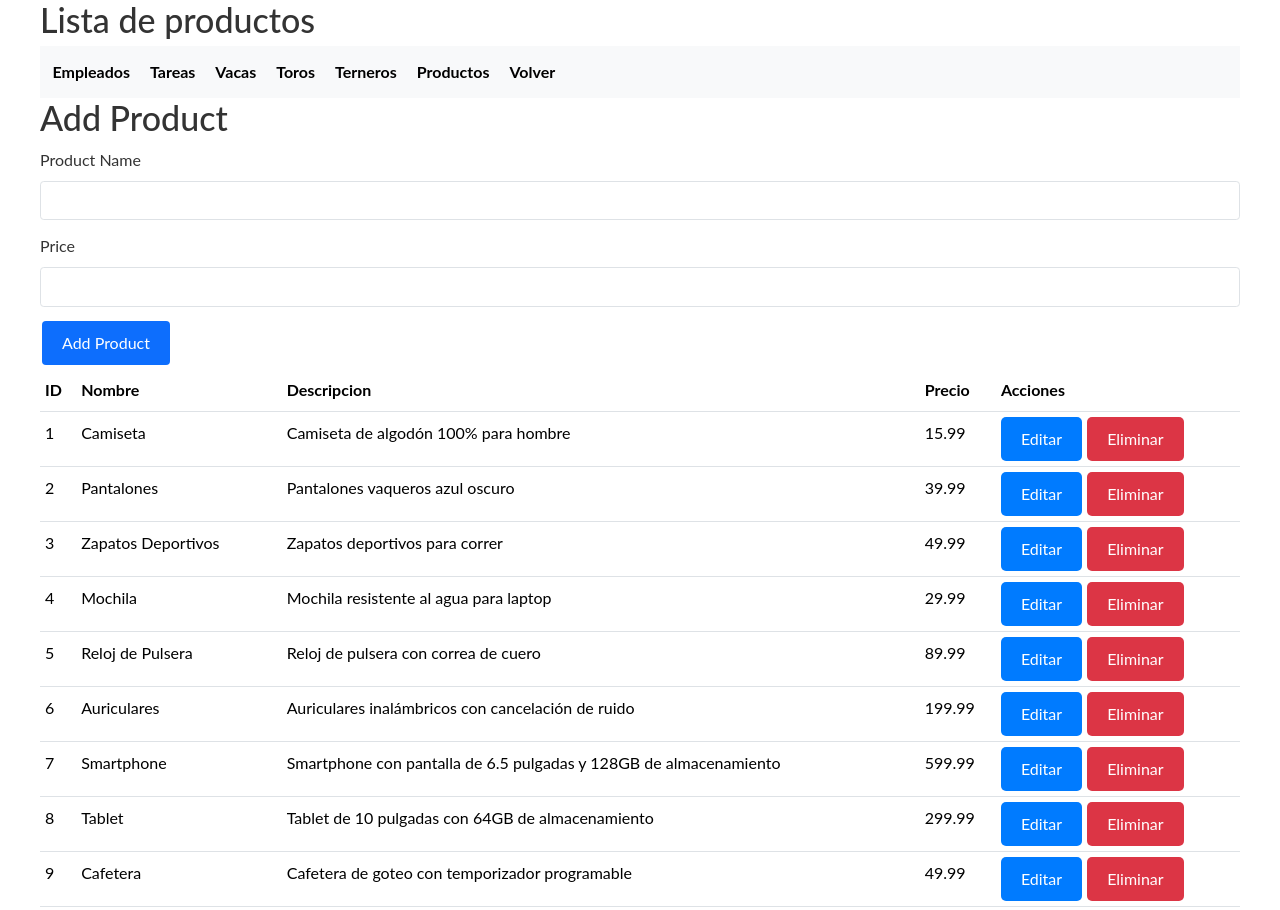
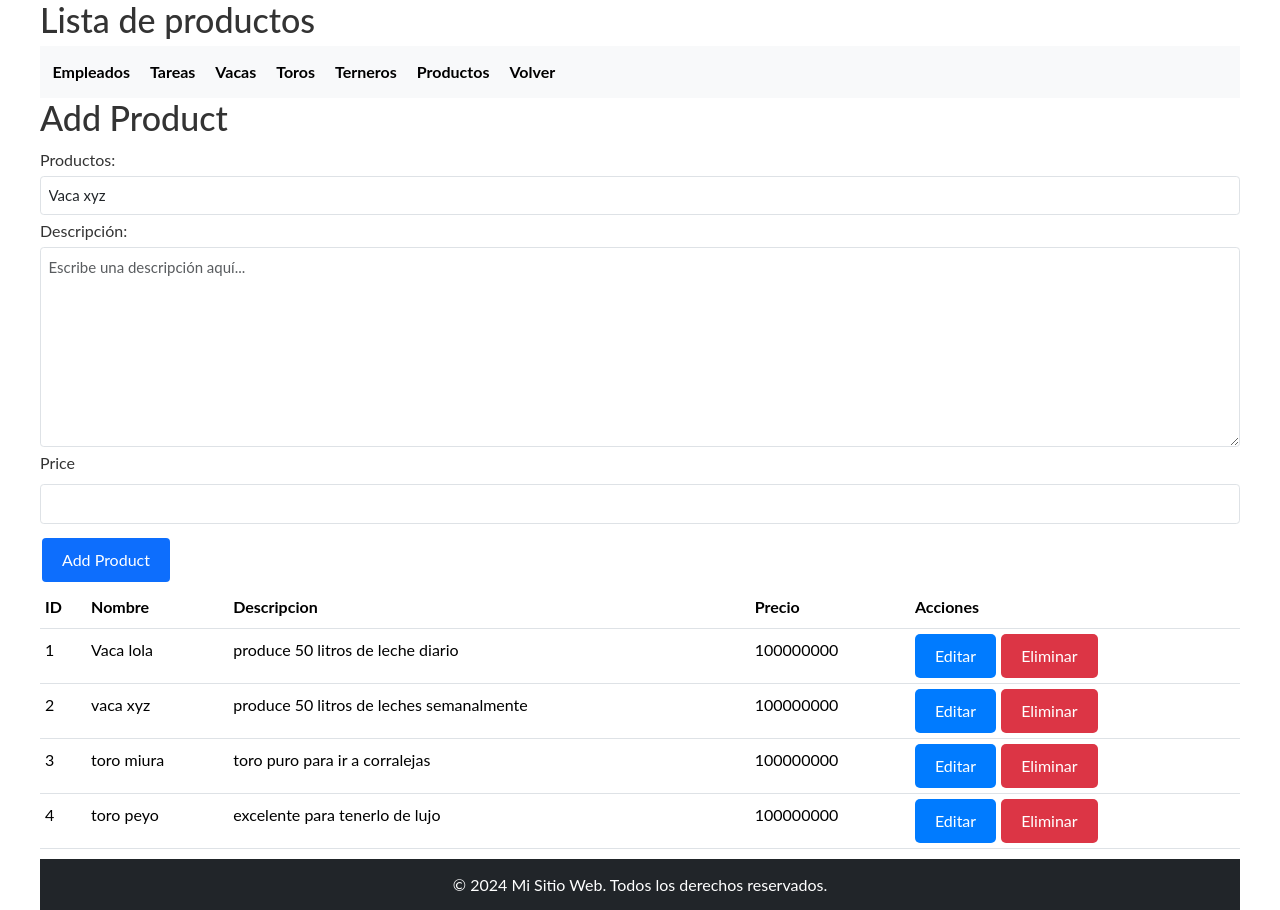
Before and after one commit to stevengodev/FarmeApp, a React (Create React App) app: page /products-list in a window 1280 px wide. Shown: the top 910 px of the page. Built offline with nearby package versions, Linux system fonts and the light colour scheme.

Commit message:
Agregando la pagina de toros y otras mejoras

```diff
--- a/src/components/AuthForm/LoginForm.jsx
+++ b/src/components/AuthForm/LoginForm.jsx
@@ -5,6 +5,7 @@ import AlertMessages from '../AlertMessages/AlertMessages.jsx';
 import { useNavigate } from 'react-router-dom';
 import 'bootstrap/dist/css/bootstrap.min.css';
 import '../../assets/styles/login.css';
+import axios from 'axios';
 
 const LoginForm = () => {
   const [email, setEmail] = useState('');
--- a/src/components/AuthForm/RegistrationForm.jsx
+++ b/src/components/AuthForm/RegistrationForm.jsx
@@ -5,6 +5,7 @@ import { auth } from "../../services/firebase.js";
 import AlertMessages from '../AlertMessages/AlertMessages.jsx';
 import { useNavigate } from 'react-router-dom';
 import 'bootstrap/dist/css/bootstrap.min.css';
+import axios from 'axios';
 
 
 const RegistrationForm = () => {
@@ -24,7 +25,9 @@ const RegistrationForm = () => {
       console.log(userCredential)
       alert("Usuario creado correctamente")
 
-      //Redirigir
+      const userId = userCredential.user.uid;
+
+      navigate(`/business-registration/${userId}`);
 
       // Redirigir a la página deseada después del registro exitoso
     } catch (error) {
--- a/src/components/BullComponet/FormBulls.jsx
+++ b/src/components/BullComponet/FormBulls.jsx
@@ -46,7 +46,7 @@ const FormBulls = () => {
 
   return (
     <div>
-      <h1>Registro de Vacas</h1>
+      <h1>Registro de Toros</h1>
       <Form>
         <Form.Group controlId="formName">
           <Form.Label>Nombre</Form.Label>
@@ -89,16 +89,16 @@ const FormBulls = () => {
           />
         </Form.Group>
         <Form.Group controlId="formIsDeted">
-          <Form.Label>¿Eliminada?</Form.Label>
+          <Form.Label>Imagen</Form.Label>
           <Form.Control
-            type="text"
+            type="file"
             name="IsDeted"
             value={newCow.IsDeted}
             onChange={handleChange}
           />
         </Form.Group>
-        <Button variant="primary" onClick={handleAddCow}>
-          Agregar Vaca
+        <Button variant="primary" type='submit'  onClick={handleAddCow}>
+          Agregar toro
         </Button>
       </Form>
       <Table striped bordered hover>
@@ -108,7 +108,7 @@ const FormBulls = () => {
             <th>Raza</th>
             <th>Fecha de Nacimiento</th>
             <th>ID de Granja</th>
-            <th>¿Eliminada?</th>
+            <th>Imagen</th>
             <th>Acciones</th>
           </tr>
         </thead>
@@ -121,10 +121,17 @@ const FormBulls = () => {
               <td>{cow.Farm_Id}</td>
               <td>{cow.IsDeted}</td>
               <td>
+                <Button variant="primary">
+                  Editar
+                </Button>
+              </td>
+
+              <td>
                 <Button variant="danger" onClick={() => handleDeleteCow(index)}>
                   Eliminar
                 </Button>
               </td>
+
             </tr>
           ))}
         </tbody>
--- a/src/components/CowComponent/FormCows.jsx
+++ b/src/components/CowComponent/FormCows.jsx
@@ -111,7 +111,7 @@ const FormCows = () => {
             onChange={handleChange}
           />
         </Form.Group>
-        <Button variant="primary" onClick={handleAddCow}>
+        <Button variant="primary"  type='submit' onClick={handleAddCow}>
           Agregar Vaca
         </Button>
       </Form>
--- a/src/components/Farms/FarmsList.jsx
+++ b/src/components/Farms/FarmsList.jsx
@@ -1,6 +1,7 @@
 import React, { useState, useEffect } from 'react';
 import { Container, Row, Col, Card, Spinner } from 'react-bootstrap';
 import vaca1 from '../../assets/img/vaca1.jpg';
+import BusinessBar  from '../../components/BuisnessBar/Buisnessbar';
 
 const FarmsList = () => {
   const [farms, setFarms] = useState([]);
@@ -45,6 +46,12 @@ const FarmsList = () => {
   }
 
   return (
+
+    <>
+
+<BusinessBar/>
+
+
     <Container className="mt-4">
       <Row>
         {farms.map((farm) => (
@@ -66,6 +73,7 @@ const FarmsList = () => {
         ))}
       </Row>
     </Container>
+    </>
   );
 };
 
--- a/src/components/Home/BusinessCardAtHome.jsx
+++ b/src/components/Home/BusinessCardAtHome.jsx
@@ -4,6 +4,7 @@ import vaca1 from '../../assets/img/vaca1.jpg';
 import vaca2 from '../../assets/img/vaca2.jpg';
 import vaca3 from '../../assets/img/vaca3.jpg';
 import "../../assets/styles/home.css"
+import { Link } from 'react-router-dom';
 
 const BusinessCardAtHome = () => {
 
@@ -56,9 +57,13 @@ const BusinessCardAtHome = () => {
                         </div>
                     </div>
                 </div>
+
                 <div class="aladerecha">
-                    <a href="" class="botones  boton-verde">ver todas</a>
+                    <li className="nav-item">
+                        <Link className="nav-link botones  boton-verde" to="/farms-list">Ver todas</Link>
+                    </li>
                 </div>
+
             </main>
         </>
     );
--- a/src/components/Home/NavBarHome.jsx
+++ b/src/components/Home/NavBarHome.jsx
@@ -14,6 +14,7 @@ const NavbarHome = () => {
                 <button className="navbar-toggler" type="button" data-bs-toggle="collapse" data-bs-target="#navbarSupportedContent" aria-controls="navbarSupportedContent" aria-expanded="false" aria-label="Toggle navigation">
                     <span className="navbar-toggler-icon"></span>
                 </button>
+
                 <div className="collapse navbar-collapse" id="navbarSupportedContent">
                     <ul className="navbar-nav ms-auto mb-2 mb-lg-0">
                         <li className="nav-item">
--- a/src/components/ProductManagement/ProductForm.jsx
+++ b/src/components/ProductManagement/ProductForm.jsx
@@ -21,15 +21,31 @@ const ProductForm = ({ onSubmit }) => {
   return (
     <div>
       <h2>Add Product</h2>
+
       <form onSubmit={handleSubmit}>
-          <div className="mb-3">
-            <label htmlFor="name" className="form-label">Product Name</label>
-            <input type="text" className="form-control" id="name" value={name} onChange={(e) => setName(e.target.value)} required />
+
+        <div class="form-group">
+          <label for="">Productos:</label>
+          <select class="form-control" id="" name="">
+            <option value="">Vaca xyz</option>
+            <option value="">Vaca xxx</option>
+            <option value="">Vaca lola</option>
+            <option value="">Toto miura</option>
+            <option value="">Toro peyo</option>
+          </select>
         </div>
+
+        <div class="form-group">
+                <label for="descripcion">Descripción:</label>
+                <textarea class="form-control" id="descripcion" name="descripcion" rows="4" placeholder="Escribe una descripción aquí..."></textarea>
+            </div>
+
         <div className="mb-3">
           <label htmlFor="price" className="form-label">Price</label>
           <input type="number" className="form-control" id="price" value={price} onChange={(e) => setPrice(e.target.value)} required />
         </div>
+
+
         <button type="submit" className="btn btn-primary">Add Product</button>
       </form>
     </div>
--- a/src/data/empleados.json
+++ b/src/data/empleados.json
@@ -39,46 +39,6 @@
         "password": "torres456",
         "fecha_nacimiento": "1993-02-18",
         "fecha_inicio": "2023-02-18"
-      },
-      {
-        "id": 6,
-        "nombre": "Sofía Reyes",
-        "username": "sofiareyes",
-        "password": "reyes789",
-        "fecha_nacimiento": "1992-09-30",
-        "fecha_inicio": "2020-09-30"
-      },
-      {
-        "id": 7,
-        "nombre": "David Fernández",
-        "username": "davidfernandez",
-        "password": "fernandez01",
-        "fecha_nacimiento": "1985-07-12",
-        "fecha_inicio": "2018-07-12"
-      },
-      {
-        "id": 8,
-        "nombre": "Lucía Romero",
-        "username": "luciaromero",
-        "password": "romero2022",
-        "fecha_nacimiento": "1991-04-25",
-        "fecha_inicio": "2019-04-25"
-      },
-      {
-        "id": 9,
-        "nombre": "Fernando García",
-        "username": "fernandogarcia",
-        "password": "garcia456",
-        "fecha_nacimiento": "1997-12-08",
-        "fecha_inicio": "2020-12-08"
-      },
-      {
-        "id": 10,
-        "nombre": "María Sánchez",
-        "username": "mariasanchez",
-        "password": "sanchez123",
-        "fecha_nacimiento": "1989-08-03",
-        "fecha_inicio": "2021-08-03"
       }
     ]
   }
--- a/src/data/products.json
+++ b/src/data/products.json
@@ -2,73 +2,31 @@
     "productos": [
       {
         "id": 1,
-        "nombre": "Camiseta",
-        "descripcion": "Camiseta de algodón 100% para hombre",
-        "precio": 15.99,
+        "nombre": "Vaca lola",
+        "descripcion": "produce 50 litros de leche diario",
+        "precio": 100000000,
         "categoria": "Ropa"
       },
       {
         "id": 2,
-        "nombre": "Pantalones",
-        "descripcion": "Pantalones vaqueros azul oscuro",
-        "precio": 39.99,
+        "nombre": "vaca xyz",
+        "descripcion": "produce 50 litros de leches semanalmente",
+        "precio": 100000000,
         "categoria": "Ropa"
       },
       {
         "id": 3,
-        "nombre": "Zapatos Deportivos",
-        "descripcion": "Zapatos deportivos para correr",
-        "precio": 49.99,
+        "nombre": "toro miura",
+        "descripcion": "toro puro para ir a corralejas",
+        "precio": 100000000,
         "categoria": "Calzado"
       },
       {
         "id": 4,
-        "nombre": "Mochila",
-        "descripcion": "Mochila resistente al agua para laptop",
-        "precio": 29.99,
+        "nombre": "toro peyo",
+        "descripcion": "excelente para tenerlo de lujo",
+        "precio": 100000000,
         "categoria": "Accesorios"
-      },
-      {
-        "id": 5,
-        "nombre": "Reloj de Pulsera",
-        "descripcion": "Reloj de pulsera con correa de cuero",
-        "precio": 89.99,
-        "categoria": "Accesorios"
-      },
-      {
-        "id": 6,
-        "nombre": "Auriculares",
-        "descripcion": "Auriculares inalámbricos con cancelación de ruido",
-        "precio": 199.99,
-        "categoria": "Electrónica"
-      },
-      {
-        "id": 7,
-        "nombre": "Smartphone",
-        "descripcion": "Smartphone con pantalla de 6.5 pulgadas y 128GB de almacenamiento",
-        "precio": 599.99,
-        "categoria": "Electrónica"
-      },
-      {
-        "id": 8,
-        "nombre": "Tablet",
-        "descripcion": "Tablet de 10 pulgadas con 64GB de almacenamiento",
-        "precio": 299.99,
-        "categoria": "Electrónica"
-      },
-      {
-        "id": 9,
-        "nombre": "Cafetera",
-        "descripcion": "Cafetera de goteo con temporizador programable",
-        "precio": 49.99,
-        "categoria": "Hogar"
-      },
-      {
-        "id": 10,
-        "nombre": "Lámpara de Escritorio",
-        "descripcion": "Lámpara de escritorio LED con ajuste de brillo",
-        "precio": 24.99,
-        "categoria": "Hogar"
       }
     ]
   }
--- a/src/pages/BullPages/BullPage.jsx
+++ b/src/pages/BullPages/BullPage.jsx
@@ -1,6 +1,7 @@
 import StaffList from "../../components/StaffRegistrationForm/StaffList";
 import { useNavigate } from 'react-router-dom';
-import NavbarHome from '../../components/Home/NavBarHome';
+import FormBulls from "../../components/BullComponet/FormBulls";
+import BusinessBar  from '../../components/BuisnessBar/Buisnessbar';
 
 const BullPage = () => {
 
@@ -13,7 +14,8 @@ const BullPage = () => {
     return (
       <div>
 
-            <NavbarHome/>
+            <BusinessBar/>
+            <FormBulls/>
 
       </div>
     )
```
Lines whose indentation alone changed are shown as unchanged.
